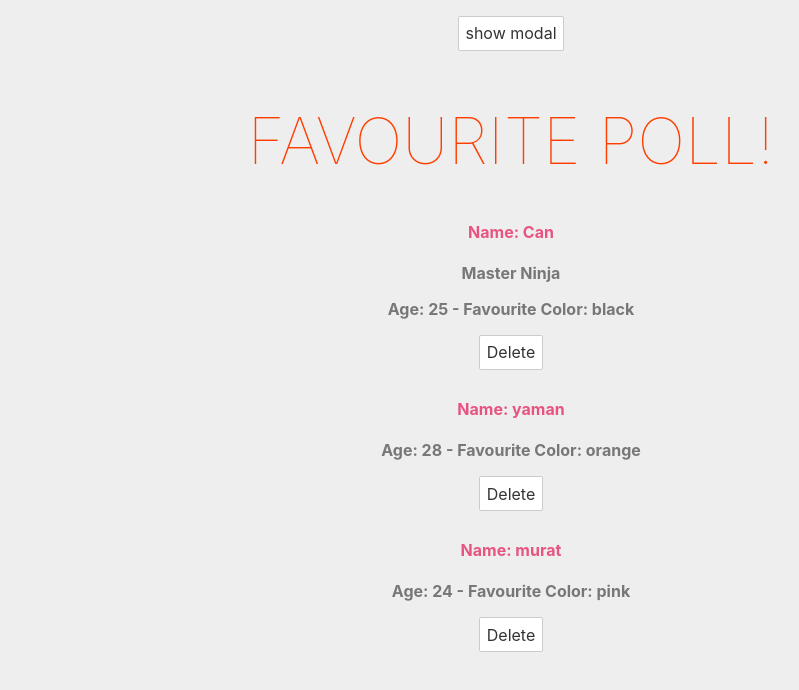
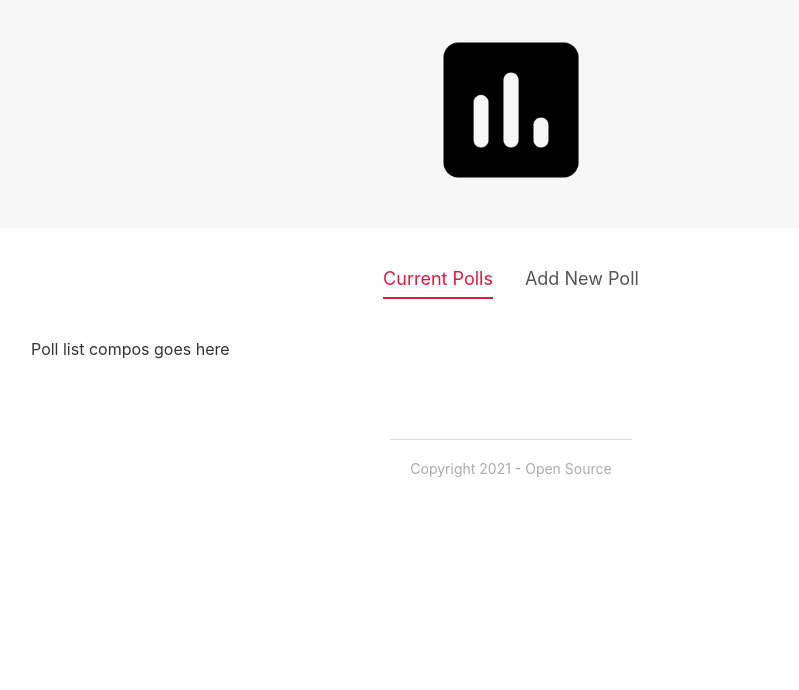
Before and after one commit to golamrabbiazad/fav-poll, a Svelte app: page / in a window 1280 px wide. Shown: the top 690 px of the page, without its empty margins (129-928 px from the left). Built offline with nearby package versions, Linux system fonts and the light colour scheme.

Commit message:
form added for poll

```diff
--- a/package.json
+++ b/package.json
@@ -1,5 +1,5 @@
 {
-  "name": "svelte-app",
+  "name": "poll-app",
   "version": "1.0.0",
   "private": true,
   "scripts": {
@@ -9,8 +9,8 @@
     "validate": "svelte-check"
   },
   "devDependencies": {
-    "@rollup/plugin-commonjs": "^18.0.0",
-    "@rollup/plugin-node-resolve": "^11.2.1",
+    "@rollup/plugin-commonjs": "^18.1.0",
+    "@rollup/plugin-node-resolve": "^13.0.0",
     "@rollup/plugin-typescript": "^8.2.1",
     "@tsconfig/svelte": "^1.0.10",
     "rollup": "^2.47.0",
--- a/public/global.css
+++ b/public/global.css
@@ -8,7 +8,6 @@ body {
 body {
   color: #333;
   margin: 0;
-  padding: 8px;
   box-sizing: border-box;
   font-family: -apple-system, BlinkMacSystemFont, "Segoe UI", Roboto,
     Oxygen-Sans, Ubuntu, Cantarell, "Helvetica Neue", sans-serif;
@@ -66,19 +65,3 @@ button:not(:disabled):active {
 button:focus {
   border-color: #666;
 }
-
-/* extra styles */
-body {
-  color: #777;
-  background: #eee;
-  padding: 0;
-  margin: 0;
-}
-
-h4 {
-  color: #e75480;
-}
-
-button {
-  background: white;
-}
--- a/src/App.svelte
+++ b/src/App.svelte
@@ -1,76 +1,32 @@
 <script lang="ts">
-  import Modal from "./components/Modal.svelte";
-  import AddPersonForm from "./components/AddPersonForm.svelte";
-  import type People from "./AppShape/types";
+  import Header from "./components/Header.svelte";
+  import Footer from "./components/Footer.svelte";
+  import Tabs from "./utils/Tabs.svelte";
+  import CreatePollForm from "./components/CreatePollForm.svelte";
 
-  // variables or states
-  export let name: string;
-  let showModal = false;
+  // tabs
+  let items: string[] = ["Current Polls", "Add New Poll"];
+  let activeItem = "Current Polls";
 
-  let peoples: People[] = [
-    { name: "Can", beltColor: "black", age: 25, id: 1, skills: [] },
-    { name: "yaman", beltColor: "orange", age: 28, id: 2, skills: [] },
-    { name: "murat", beltColor: "pink", age: 24, id: 3, skills: [] },
-  ];
-
-  // functions
-  const deletePerson = (id: number) => {
-    peoples = peoples.filter((person) => person.id != id);
-  };
-
-  const toggleModal = () => {
-    showModal = !showModal;
-  };
-
-  const addPerson = (e: CustomEvent) => {
-    const person = e.detail;
-    peoples = [...peoples, person];
-    showModal = false;
+  const tabChangeHandler = (e: CustomEvent) => {
+    activeItem = e.detail;
   };
 </script>
 
-<Modal {showModal} on:click={toggleModal}>
-  <AddPersonForm on:addPerson={addPerson} />
-</Modal>
+<Header />
 <main>
-  <button on:click|once={toggleModal}>show modal</button>
-  <h1>{name}!</h1>
-  {#each peoples as person (person.id)}
-    <div>
-      <h4>Name: {person.name}</h4>
-      {#if person.beltColor === "black"}
-        <p><strong>Master Ninja</strong></p>
-      {/if}
-      <p>Age: {person.age} - Favourite Color: {person.beltColor}</p>
-      <button on:click={() => deletePerson(person.id)}>Delete</button>
-    </div>
-  {:else}
-    <p>There are no people to show</p>
-  {/each}
+  <Tabs {items} {activeItem} on:tabChange={tabChangeHandler} />
+  {#if activeItem === "Current Polls"}
+    <p>Poll list compos goes here</p>
+  {:else if activeItem === "Add New Poll"}
+    <CreatePollForm />
+  {/if}
 </main>
+<Footer />
 
 <style>
   main {
-    text-align: center;
-    padding: 1em;
-    max-width: 240px;
-    margin: 0 auto;
-  }
-
-  h1 {
-    color: #ff3e00;
-    text-transform: uppercase;
-    font-size: 4em;
-    font-weight: 100;
-  }
-
-  p {
-    font-weight: 700;
-  }
-
-  @media (min-width: 640px) {
-    main {
-      max-width: none;
-    }
+    max-width: 960px;
+    margin: 40px auto;
   }
 </style>
--- a/src/components/AddPersonForm.svelte
+++ /dev/null
@@ -1,42 +0,0 @@
-<script lang="ts">
-  import { createEventDispatcher } from "svelte";
-  import type People from "../AppShape/types";
-
-  let dispatch = createEventDispatcher();
-
-  let name: string;
-  let beltColor: string;
-  let age: number;
-  let skills: string[] = [];
-
-  const handleSubmit = () => {
-    const person: People = {
-      name,
-      beltColor,
-      age,
-      skills,
-      id: Math.ceil(Math.random() * 100),
-    };
-    dispatch("addPerson", person);
-  };
-</script>
-
-<form on:submit|preventDefault={handleSubmit}>
-  <h3>Add a New Person</h3>
-  <input type="text" placeholder="Name" bind:value={name} />
-  <input type="number" placeholder="Age" bind:value={age} />
-  <label>Belt Color</label>
-  <select bind:value={beltColor}>
-    <option value="black">Black</option>
-    <option value="darkblue">Dark Blue</option>
-    <option value="pink">Pink</option>
-  </select>
-  <label>Skills:</label>
-  <input type="checkbox" bind:group={skills} value="fronend" />Frontend<br />
-  <input type="checkbox" bind:group={skills} value="backend" />Backend<br />
-  <input type="checkbox" bind:group={skills} value="fullstack" />Fullstack<br />
-
-  <button>Add Person</button>
-</form>
-
-<style></style>
--- /dev/null
+++ b/src/components/CreatePollForm.svelte
@@ -0,0 +1,54 @@
+<script lang="ts">
+  type Field = {
+    question: string;
+    answerA: string;
+    answerB: string;
+  };
+
+  let fields: Field = {
+    question: "",
+    answerA: "",
+    answerB: "",
+  };
+
+  const handleSubmitForm = () => {
+    console.log(fields);
+  };
+</script>
+
+<form on:submit|preventDefault={handleSubmitForm}>
+  <div class="form-field">
+    <label for="question">Poll Question:</label>
+    <input type="text" id="question" bind:value={fields.question} />
+  </div>
+  <div class="form-field">
+    <label for="question-a">Answer A:</label>
+    <input type="text" id="question-a" bind:value={fields.answerA} />
+  </div>
+  <div class="form-field">
+    <label for="question-b">Answer B:</label>
+    <input type="text" id="question-b" bind:value={fields.answerB} />
+  </div>
+  <button>Add Poll</button>
+</form>
+
+<style>
+  form {
+    width: 400px;
+    margin: 0 auto;
+    text-align: center;
+  }
+
+  .form-field {
+    margin: 18px auto;
+  }
+
+  input {
+    width: 100%;
+    border-radius: 6px;
+  }
+  label {
+    margin: 10px auto;
+    text-align: left;
+  }
+</style>
--- /dev/null
+++ b/src/components/Footer.svelte
@@ -0,0 +1,17 @@
+<footer>
+  <div class="copyright">Copyright 2021 - Open Source</div>
+</footer>
+
+<style>
+  footer {
+    padding: 40px;
+    text-align: center;
+  }
+  .copyright {
+    color: #aaa;
+    font-size: 14px;
+    display: inline-block;
+    padding: 20px;
+    border-top: 1px solid #ddd;
+  }
+</style>
--- /dev/null
+++ b/src/components/Header.svelte
@@ -0,0 +1,20 @@
+<header>
+  <h1>
+    <img src="img/poll-logo.png" alt="Poll Logo" />
+  </h1>
+</header>
+
+<style>
+  header {
+    background: #f7f7f7;
+    padding: 20px;
+  }
+  h1 {
+    margin: 0;
+    text-align: center;
+  }
+
+  img {
+    max-width: 180px;
+  }
+</style>
--- a/src/components/Modal.svelte
+++ /dev/null
@@ -1,35 +0,0 @@
-<script lang="ts">
-  let isPromo = false;
-  export let showModal: boolean;
-</script>
-
-{#if showModal}
-  <div class="backdrop" class:promo={isPromo} on:click|self>
-    <div class="modal">
-      <slot />
-    </div>
-  </div>
-{/if}
-
-<style>
-  .backdrop {
-    width: 100%;
-    height: 100%;
-    position: fixed;
-    background: rgba(0, 0, 0, 0.8);
-  }
-
-  .modal {
-    padding: 10px;
-    border-radius: 10px;
-    max-width: 400px;
-    margin: 10% auto;
-    text-align: center;
-    background: white;
-  }
-
-  .promo .modal {
-    background: crimson;
-    color: white;
-  }
-</style>
--- a/src/main.ts
+++ b/src/main.ts
@@ -2,9 +2,6 @@ import App from "./App.svelte";
 
 const app = new App({
   target: document.body,
-  props: {
-    name: "Favourite Poll",
-  },
 });
 
 export default app;
--- /dev/null
+++ b/src/utils/Tabs.svelte
@@ -0,0 +1,44 @@
+<script lang="ts">
+  import { createEventDispatcher } from "svelte";
+
+  const dispatch = createEventDispatcher();
+
+  export let items: string[];
+  export let activeItem: string;
+</script>
+
+<div class="tabs">
+  <ul>
+    {#each items as item}
+      <li on:click={() => dispatch("tabChange", item)}>
+        <div class:active={item === activeItem}>{item}</div>
+      </li>
+    {/each}
+  </ul>
+</div>
+
+<style>
+  .tabs {
+    margin-bottom: 40px;
+  }
+
+  .active {
+    color: #d91b42;
+    border-bottom: 2px solid #d91b42;
+    padding-bottom: 8px;
+  }
+
+  ul {
+    display: flex;
+    justify-content: center;
+    padding: 0;
+    list-style: none;
+  }
+
+  li {
+    margin: 0 16px;
+    font-size: 18px;
+    color: #555;
+    cursor: pointer;
+  }
+</style>
```
Also changed, not shown: src/AppShape/types.ts (deleted, +0 -9 lines), public/img/poll-logo.png (added), 1 other file (tests, documents, lock files or other folders).
